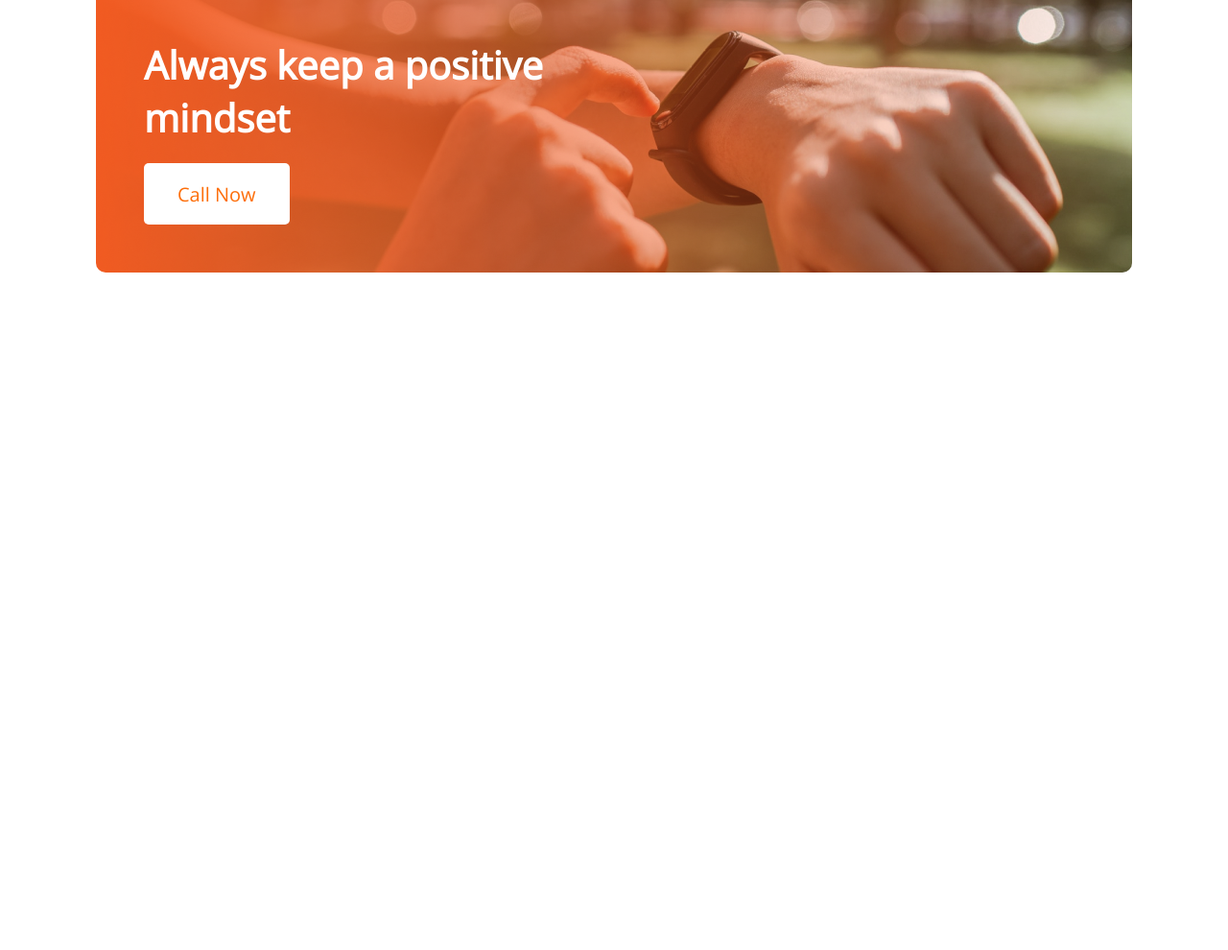
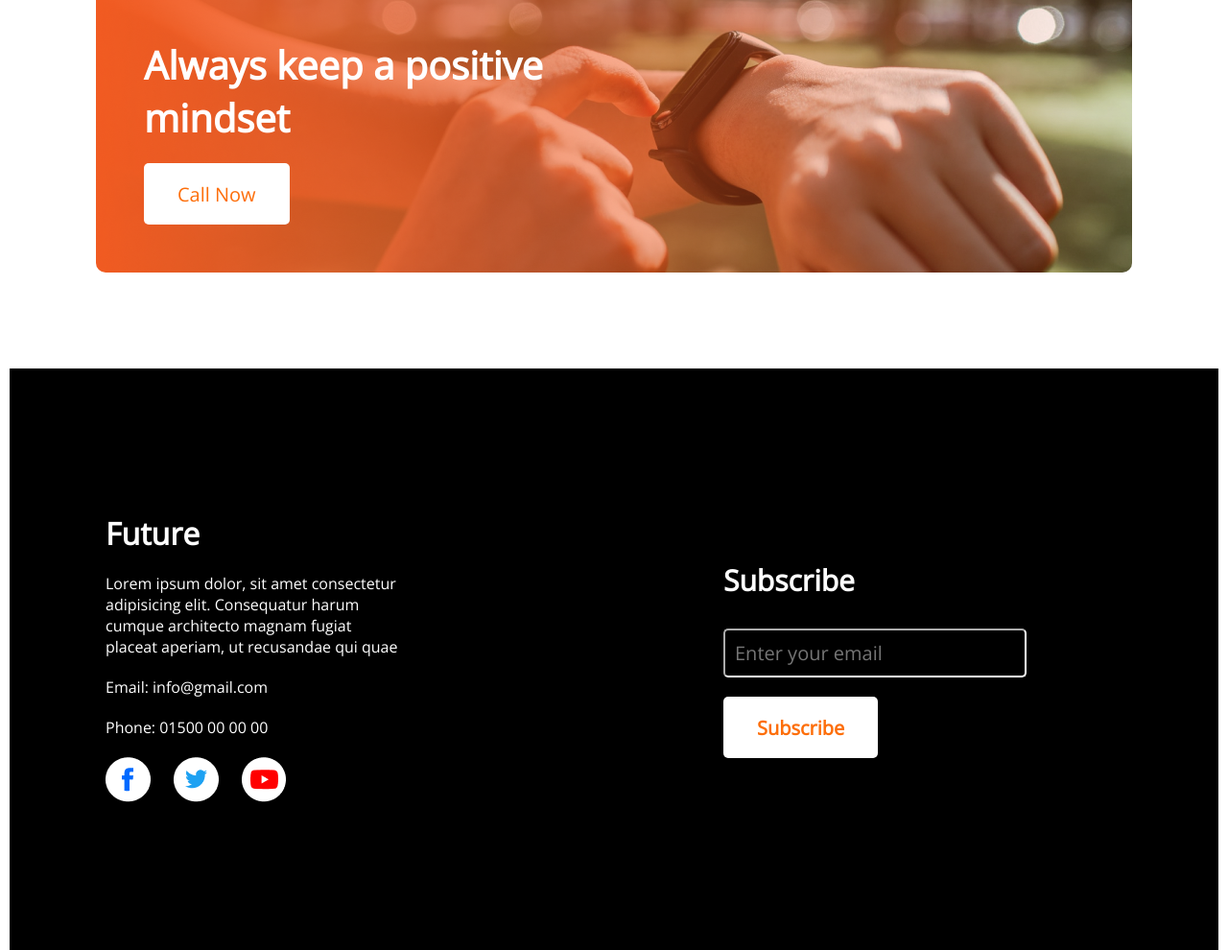
Before and after one commit to Mahmudsana06/new-year-new-me, a plain HTML site: page index.html in a window 1280 px wide. Shown: the part 2072-3062 px from the top of the page at 96% size. Before the commit the page ends 2456 px from the top, so only its background shows below. Drawn offline with nearby package versions, Linux system fonts and the light colour scheme.

Commit message:
footer added

```diff
--- a/index.html
+++ b/index.html
@@ -93,7 +93,28 @@
 
         </section>
     </main>
-    <footer></footer>
+    <footer>
+        <div class="left-content">
+            <h1 class="left-content-title">Future</h1>
+            <p class="left-content-description">Lorem ipsum dolor, sit amet consectetur adipisicing elit. Consequatur harum cumque architecto magnam fugiat placeat aperiam, ut recusandae qui quae</p>
+            <p class="left-content-email">Email: info@gmail.com</p>
+            <p class="left-content-phone">Phone: 01500 00 00 00</p>
+            <div class="left-content-icons">
+                <img src="images/icons/fb.png" alt="">
+                <img src="images/icons/twitter.png" alt="">
+                <img src="images/icons/youtube.png" alt="">
+            </div>
+        </div>
+        <div class="right-content">
+            <h1 class="right-content-title">Subscribe</h1>
+            <form action="
+            ">
+            <input type="email" name="" id="" placeholder="Enter your email">
+            <br>
+            <button class="btn-primary" type="submit" value="submit">Subscribe</button>
+        </form>
+        </div>
+    </footer>
 </body>
 
 </html>
--- a/styles/newYear.css
+++ b/styles/newYear.css
@@ -80,10 +80,11 @@
     margin-right: auto;
 }
 
-.plans-container h3{
+.plans-container h3 {
     text-align: center;
 }
-.plans-container p{
+
+.plans-container p {
     font-weight: 600;
     font-size: 18px;
     text-align: center;
@@ -92,23 +93,24 @@
 }
 
 /* call now section  */
-.call-now{
+.call-now {
     margin: 100px;
-    background-image: url(../images/gradient2.png),url(../images/watch.png);
+    background-image: url(../images/gradient2.png), url(../images/watch.png);
     border-radius: 10px;
 }
-.call-now-text{
+
+.call-now-text {
     text-align: left;
     padding: 50px 500px 50px 50px;
 }
 
-.call-now-text h1{
+.call-now-text h1 {
     color: #FFFFFF;
     font-weight: 700;
     font-size: 40px;
 }
 
-.call-now-text button{
+.call-now-text button {
     height: 64px;
     background: #FFFFFF;
     border-radius: 5px;
@@ -119,3 +121,68 @@
     padding: 18px 35px;
     margin-top: 20px;
 }
+
+/* footer section */
+footer {
+    background-color: black;
+    margin: 0 10px;
+    display: flex;
+    gap: 30px;
+    align-items: center;
+}
+
+/* footer left content */
+footer .left-content{
+    padding: 100px;
+}
+footer .left-content-title {
+    color:#FFFFFF;
+}
+footer .left-content-description{
+    color: #FFFFFF;
+    margin-top: 20px;
+}
+
+footer .left-content-email{
+    color: #FFFFFF;
+    margin-top: 20px;
+}
+footer .left-content-phone{
+    color: #FFFFFF;
+    margin-top: 20px;
+}
+.left-content-icons img{
+    margin-right: 20px;
+    margin-top: 20px;
+}
+
+/* footer right content */
+footer .right-content{
+    padding: 200px;
+}
+footer .right-content-title{
+    color: #FFFFFF;
+    margin-bottom: 30px;
+    font-size: 30px;
+}
+footer .right-content input[type="email"]{
+    font-size: 20px;
+    color:white;
+    background-color: black;
+    border-radius: 5px;
+    border-color: white;
+    padding: 10px 50px 10px 10px;
+}
+
+
+.right-content button {
+    height: 64px;
+    background: #FFFFFF;
+    border-radius: 5px;
+    font-weight: 600;
+    font-size: 20px;
+    color: #FD6E0A;
+    border: 0;
+    padding: 18px 35px;
+    margin-top: 20px;
+}
```
